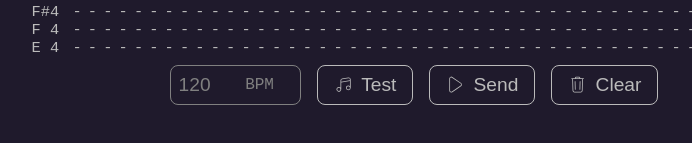
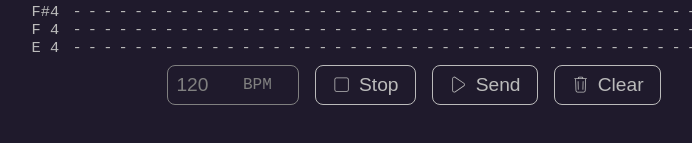
Before and after one commit to bonimart/hk-24, a Next.js app in the folder beepboop/: page / in a window 1280 px wide. Both pictures are taken after a click on the button "Test". Shown: the part 347-490 px from the top of the page, without its empty margins (226-918 px from the left). Built offline with nearby package versions, Linux system fonts and the light colour scheme.

Commit message:
in-browser-play: test/stop

```diff
--- a/beepboop/src/components/MelodyMaker.tsx
+++ b/beepboop/src/components/MelodyMaker.tsx
@@ -6,7 +6,7 @@ import { useState, useRef, useEffect } from "react";
 import { Melody } from "@/melody";
 import { Button } from "@/components/Button";
 import { NumberInput } from "./NumberInput";
-import { CiMusicNote1, CiPlay1, CiTrash } from "react-icons/ci";
+import { CiMusicNote1, CiPlay1, CiStop1, CiTrash } from "react-icons/ci";
 import { melodySerialize } from "@/melodyFormat";
 import { inBrowserPlay } from "@/inBrowserPlay";
 
@@ -76,19 +76,28 @@ export const MelodyMaker = () => {
             />
             <div style={{ display: "flex" }}>
                 <NumberInput value={bpm} onChange={val => setBpm(val)} label="BPM" />
-                <Button onClick={
-                    () => {
-                        if (audioContext != null) {
-                            audioContext.close();
+                {audioContext == null ?
+                    <Button
+                        onClick={
+                            () => setAudioContext(
+                                inBrowserPlay(melodySerialize(melody, 60000 / bpm, 440 * Math.pow(Math.pow(2, 1/12), -5)))
+                            )
                         }
-                        setAudioContext(
-                            inBrowserPlay(melodySerialize(melody, 60000 / bpm, 440 * Math.pow(Math.pow(2, 1/12), -5)))
-                        );
-                    }
-                }>
-                    <CiMusicNote1 />
-                    Test
-                </Button>
+                    >
+                        <CiMusicNote1 />
+                        Test
+                    </Button> : <Button
+                        onClick={
+                            () => {
+                                audioContext.close();
+                                setAudioContext(null);
+                            }
+                        }
+                    >
+                        <CiStop1 />
+                        Stop
+                    </Button>
+                }
                 <Button onClick={
                     () => fetch(`${process.env.NEXT_PUBLIC_API_URL}/play-music`, {
                         method: "POST",
```
